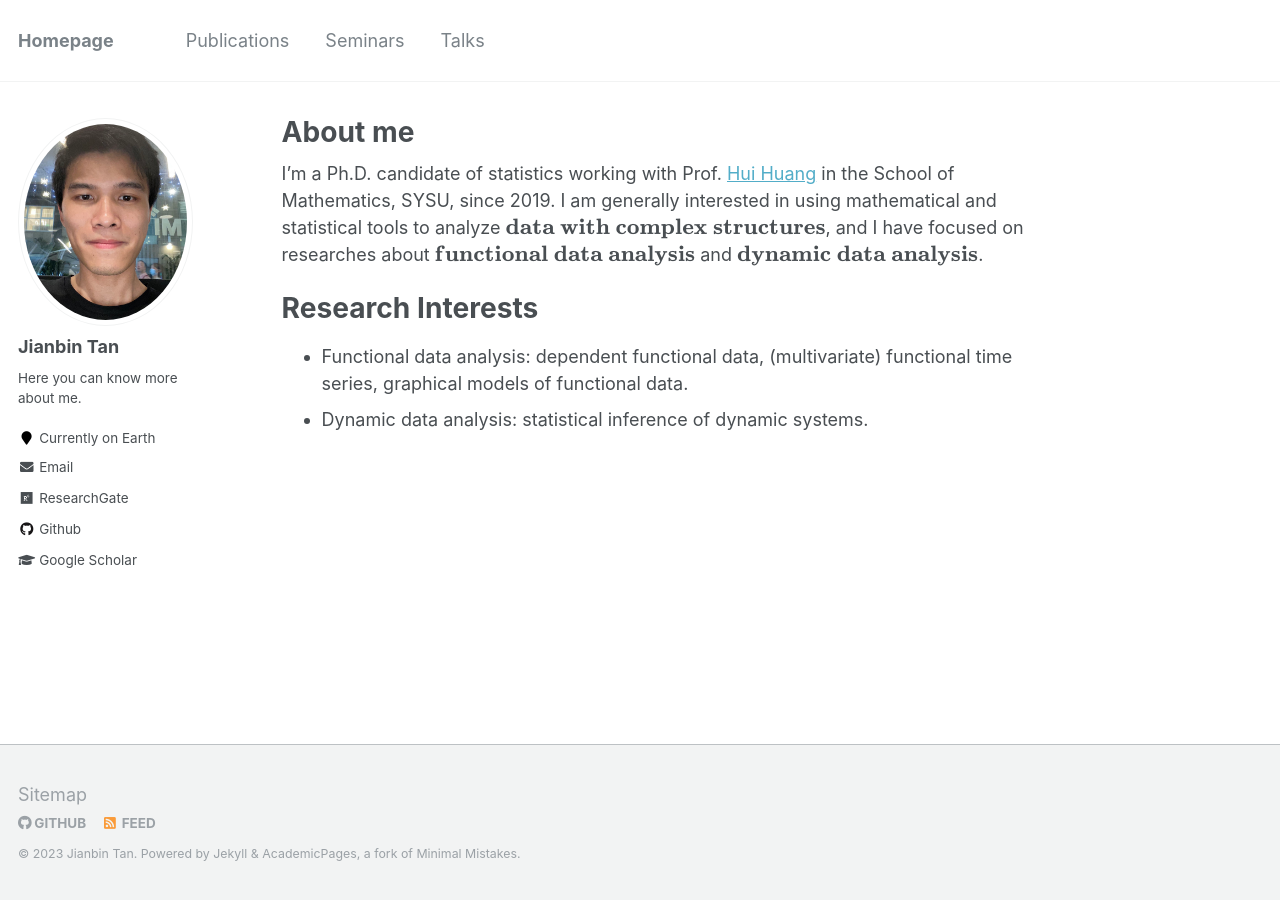
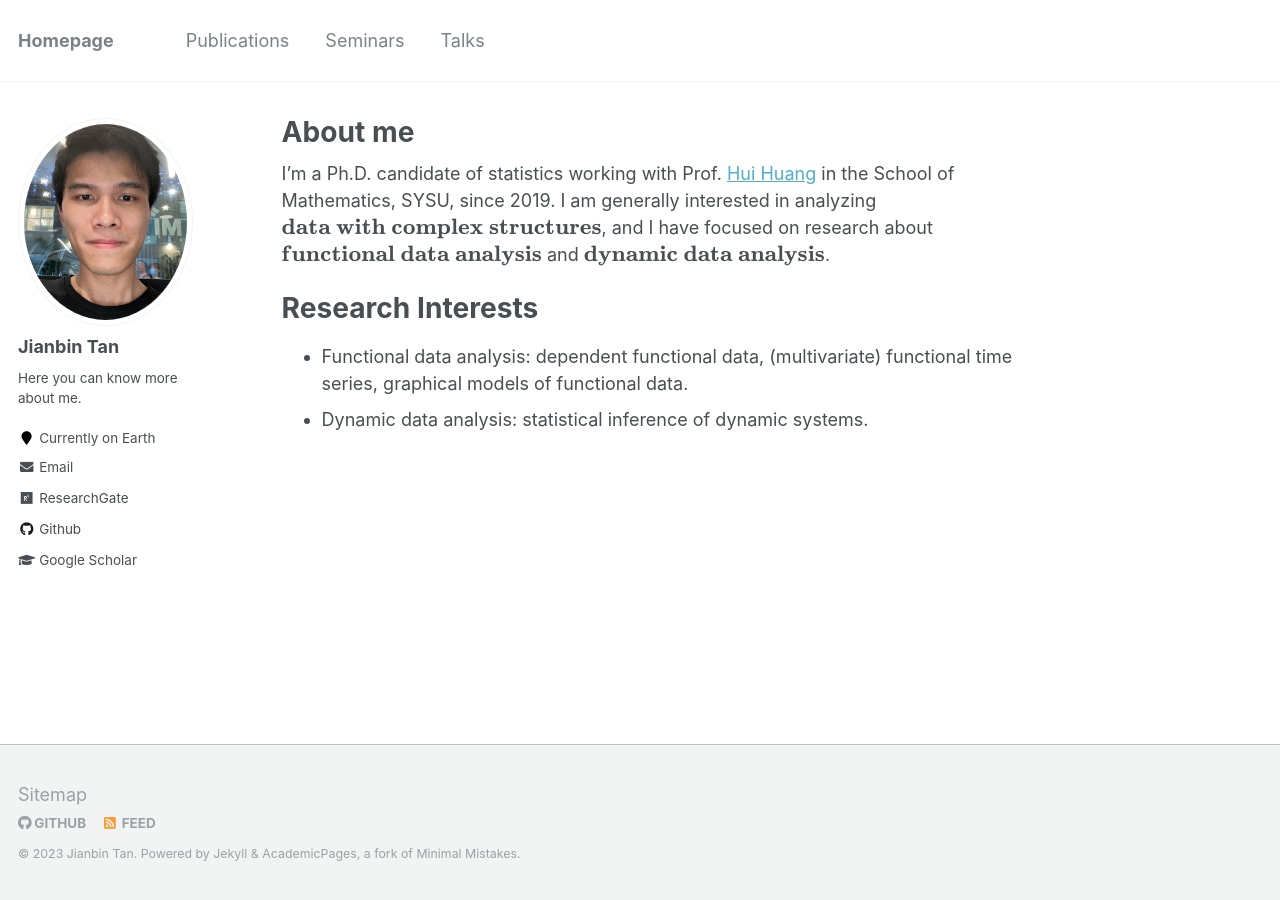
Before and after one commit to Tan-jianbin/Tan-jianbin.github.io, a Jekyll site: the page built from _pages/about.md, in a window 1280 px wide. Built offline with Jekyll 4.4.1, drawn with Linux system fonts in a browser that asks for light colours; formulas are drawn with MathJax 3.

Commit message:
Update about.md

```diff
--- a/_pages/about.md
+++ b/_pages/about.md
@@ -8,7 +8,7 @@ redirect_from:
   - /about.html
 ---
 
-I’m a Ph.D. candidate of statistics working with Prof. [Hui Huang](https://math.sysu.edu.cn/teacher/485) in the School of Mathematics, SYSU, since 2019. I am generally interested in using mathematical and statistical tools to analyze $\textbf{data with complex structures}$, and I have focused on researches about $\textbf{functional data analysis}$ and $\textbf{dynamic data analysis}$.
+I’m a Ph.D. candidate of statistics working with Prof. [Hui Huang](https://math.sysu.edu.cn/teacher/485) in the School of Mathematics, SYSU, since 2019. I am generally interested in analyzing $\textbf{data with complex structures}$, and I have focused on research about $\textbf{functional data analysis}$ and $\textbf{dynamic data analysis}$.
 
 <!-- During my doctorate career, different projects have been carried out under the guidance of my Ph.D. adviser, Prof. [Yongtao Guan](https://people.miami.edu/profile/yguan@miami.edu) in the School of Business Administration, UMIAMI,  Prof. [Xueqin Wang](https://bs.ustc.edu.cn/english/profile.php?id=650) in the School of Management, USTC, and Prof. [Ye shen](https://publichealth.uga.edu/faculty-member/ye-shen/) in the department of epidemiology and biostatistics, UGA. I was a [visiting student](https://statlab905.github.io/author/jianbin-tan/) working with Prof. Xueqin Wang in the School of Management, USTC, in 2022. -->
 
```
